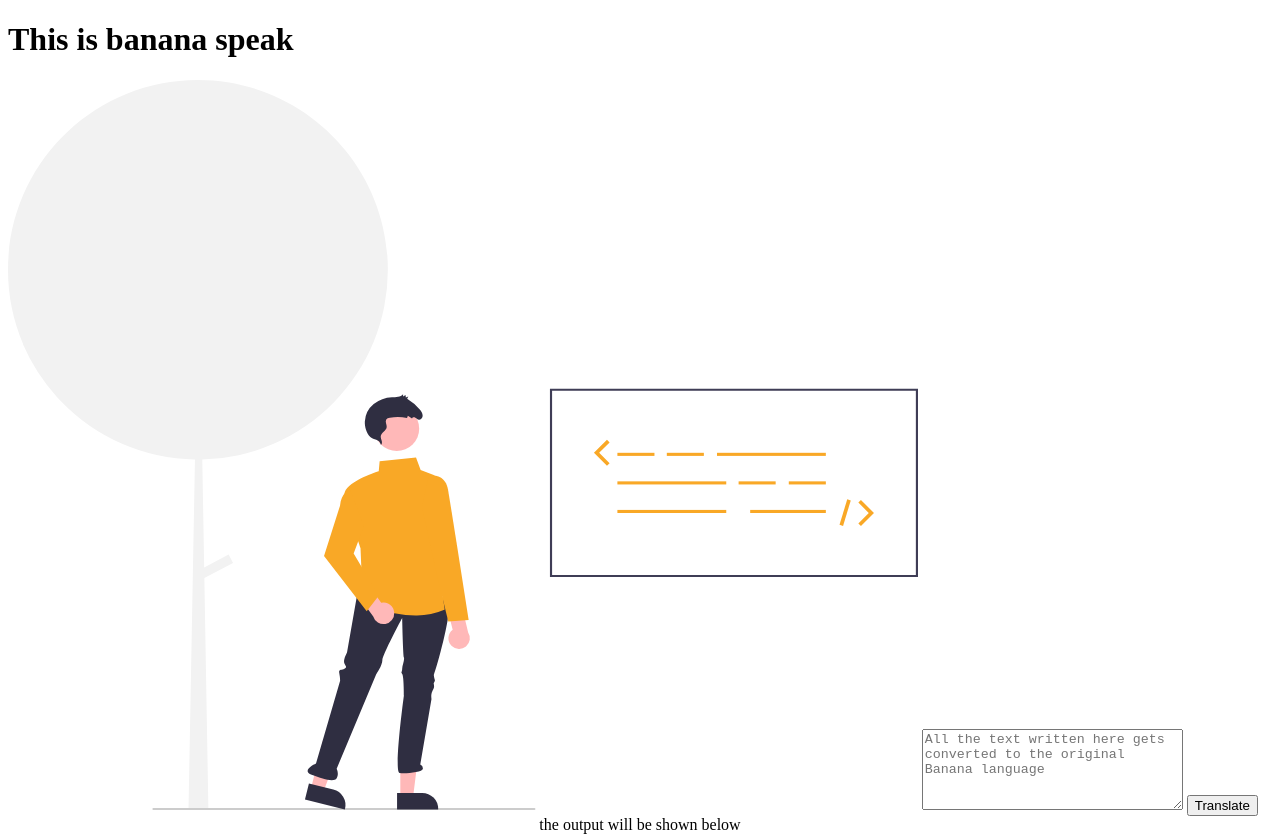
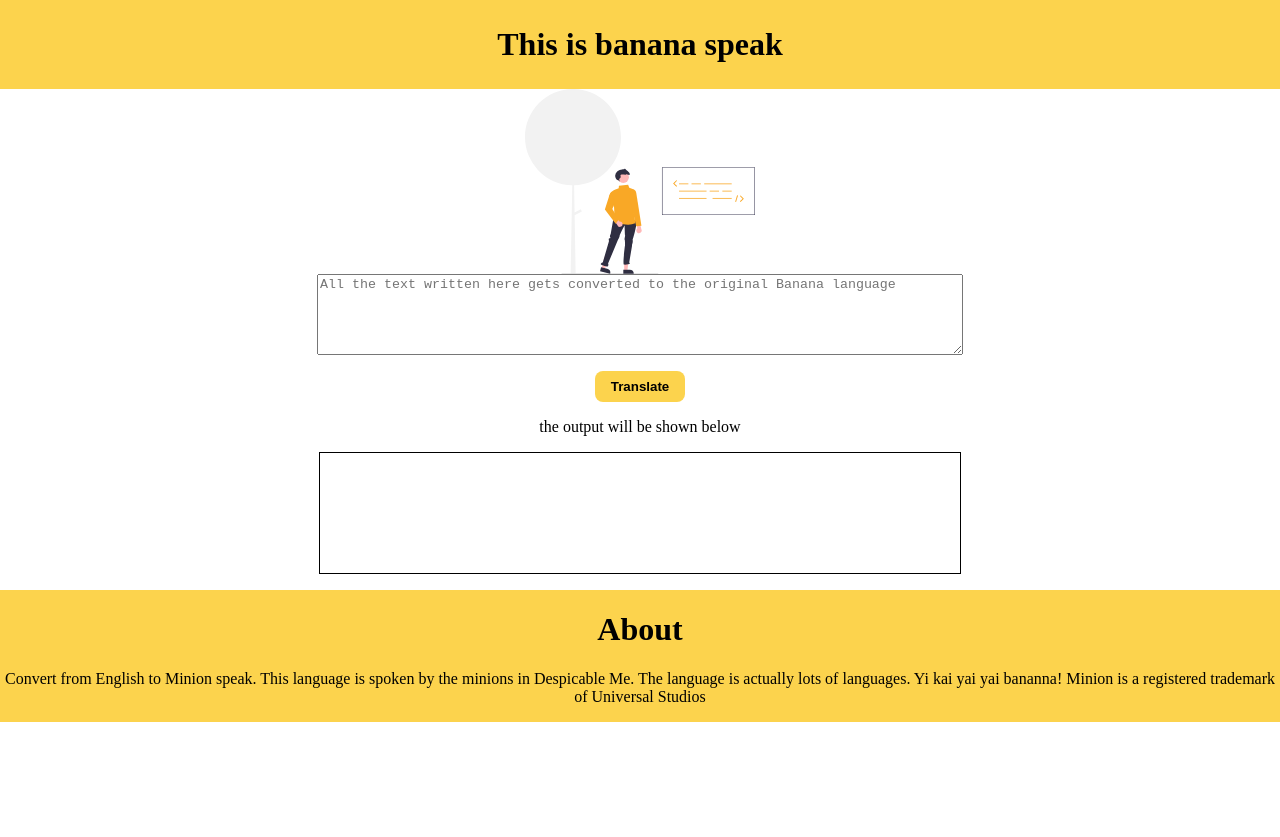
Before and after one commit to aatishjadhav/Banana-speak, a plain HTML site: page index.html in a window 1280 px wide. Shown: the top 837 px of the page. After the commit the page ends 800 px from the top, so only its background shows below. Drawn offline with Linux system fonts and the light colour scheme.

Commit message:
styles added successfully

```diff
--- a/index.html
+++ b/index.html
@@ -6,6 +6,56 @@
     <title>Banana Speak</title>
 </head>
 <body>
+    <style>
+        body{
+            margin: 0;
+        }
+
+        #txt-area{
+            display: block;
+            width: 50%;
+            margin: auto;
+        }
+
+        #txt-output{
+            border: 1px solid black;
+            height: 15vh;
+            width: 50%;
+            margin: 1rem auto;
+        }
+
+        .image{
+            max-width: 230px;
+            display: block;
+            margin: auto;
+
+        }
+
+        .header{
+            background-color: #FCD34D;
+            color: black;
+            text-align: center;
+            padding: 0.3rem;
+        }
+
+        #btn-translate{
+            padding: 0.5rem 1rem;
+            color: black;
+            background-color: #FCD34D;
+            font-weight: 700;
+            margin: 1rem auto;
+            border-radius: 0.5rem;
+            display: block;
+            border: none;
+        }
+
+        .footer{
+            text-align: center;
+            background-color: #FCD34D;
+            color: black;
+            position: absolute;
+        }
+    </style>
 
     <header class="header">
         <h1>This is banana speak</h1>
```
